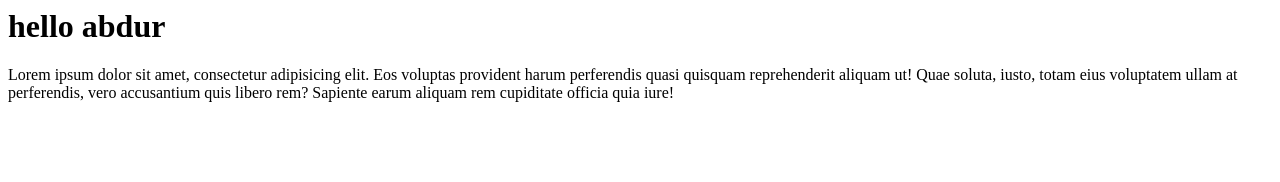
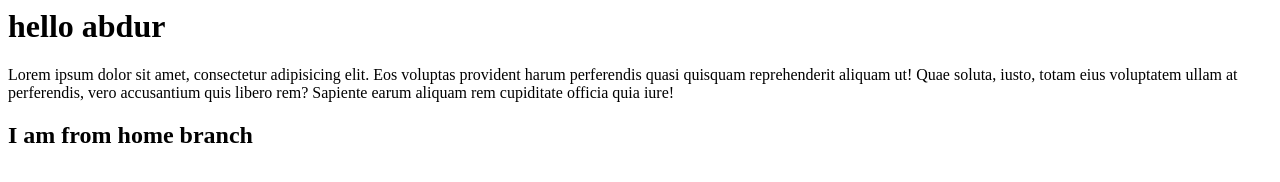
Before and after one commit to AvishekChy/git-branch, a plain HTML site: page index.html in a window 1280 px wide. Drawn offline with Linux system fonts and the light colour scheme.

Commit message:
home branch commited

```diff
--- a/index.html
+++ b/index.html
@@ -8,5 +8,14 @@
 <body>
     <h1>hello abdur</h1>
     <p>Lorem ipsum dolor sit amet, consectetur adipisicing elit. Eos voluptas provident harum perferendis quasi quisquam reprehenderit aliquam ut! Quae soluta, iusto, totam eius voluptatem ullam at perferendis, vero accusantium quis libero rem? Sapiente earum aliquam rem cupiditate officia quia iure!</p>
+    <h2>I am from home branch</h2>
+
+    <!--
+        git branch == branch check
+        git branch branchName = new branch created
+        git checkout branchName = go to the branch name
+        git checkout -b branchName = create a new branch and switch to it
+     -->
+
 </body>
 </html>
```
